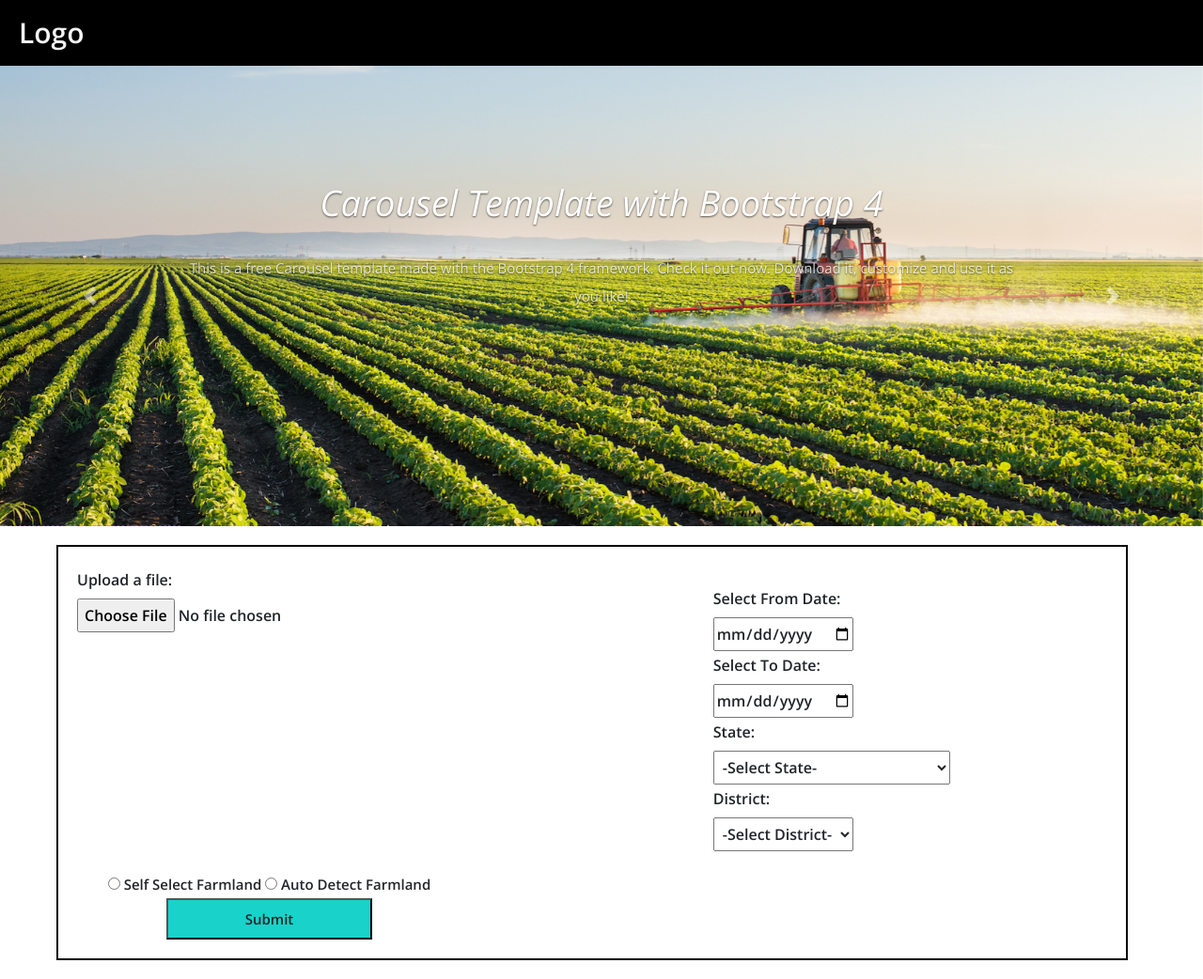
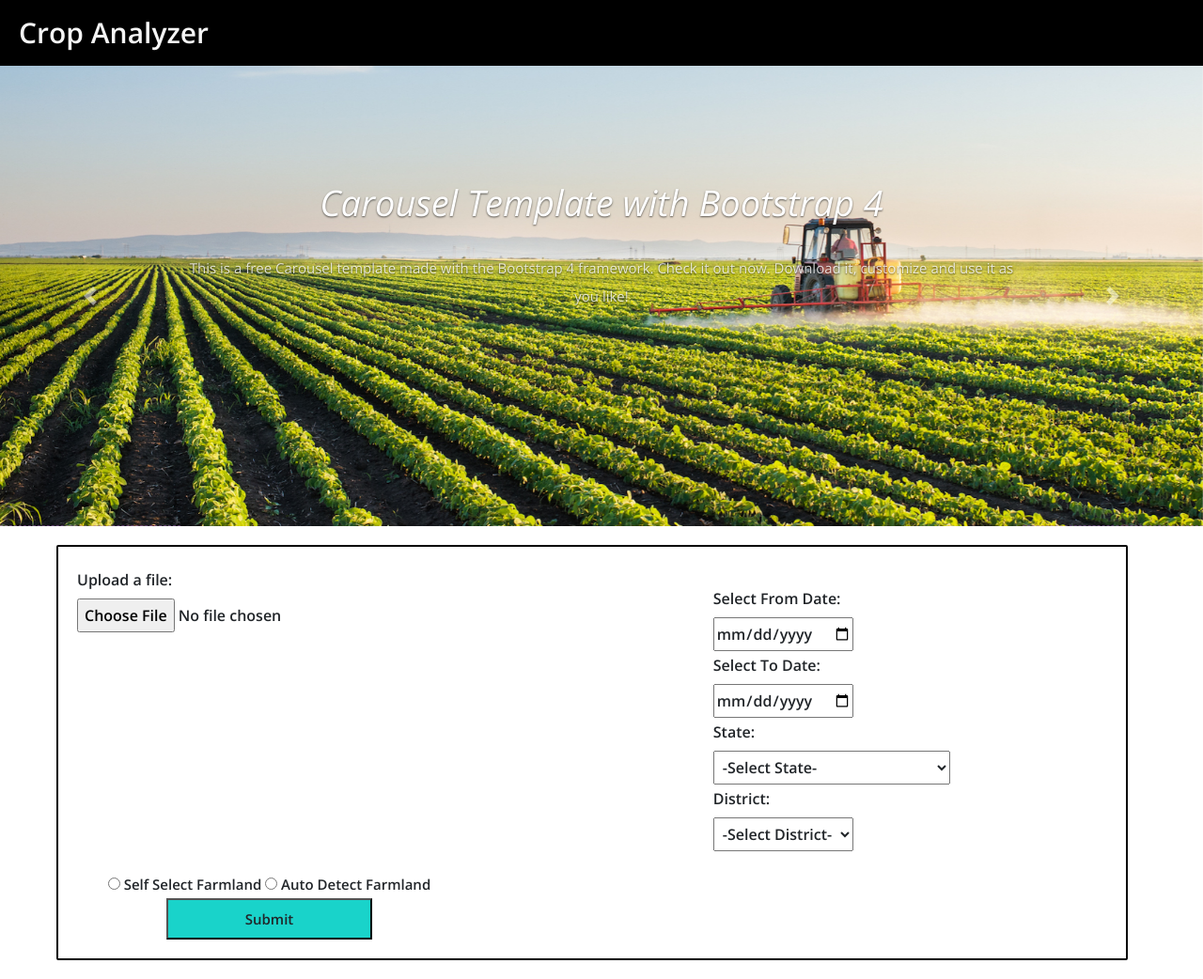
Before and after one commit to SIH-NITK/Code-Breakers, a Django app: page / in a window 1280 px wide. Shown: the whole page at 94% size. Run offline with Django 3.2, Linux system fonts and the light colour scheme; some libraries are stand-ins or nearby versions.

Commit message:
Fine tuning Home page UI and added Analyzer page

```diff
--- a/WebApp/CropAnalyserApp/templates/CropAnalyserApp/base.html
+++ b/WebApp/CropAnalyserApp/templates/CropAnalyserApp/base.html
@@ -24,7 +24,7 @@
 </head>
 <body>
     <header>
-        <div class="header-left">Logo</div>
+        <div class="header-left">Crop Analyzer</div>
     </header>
     {% block content %}
     {% endblock %}
--- a/WebApp/static/css/home/home.css
+++ b/WebApp/static/css/home/home.css
@@ -20,6 +20,7 @@ header{
     border: 2px solid black;
     padding: 20px;
     margin-left: 60px;
+    border-radius: 2px;
 }
 form{
 
```
Also changed, not shown: WebApp/CropAnalyserApp/templates/analyze.html (added).
